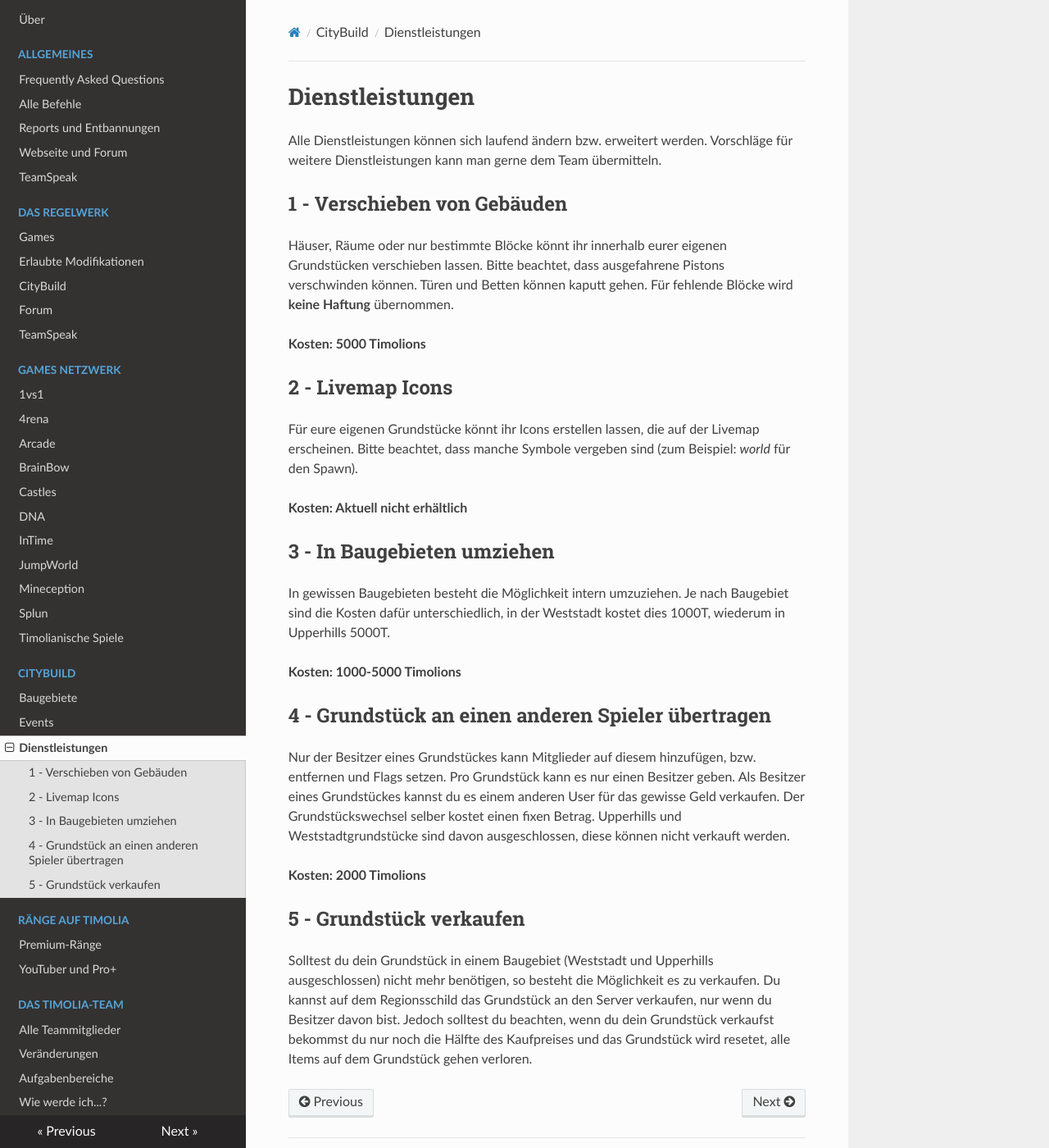
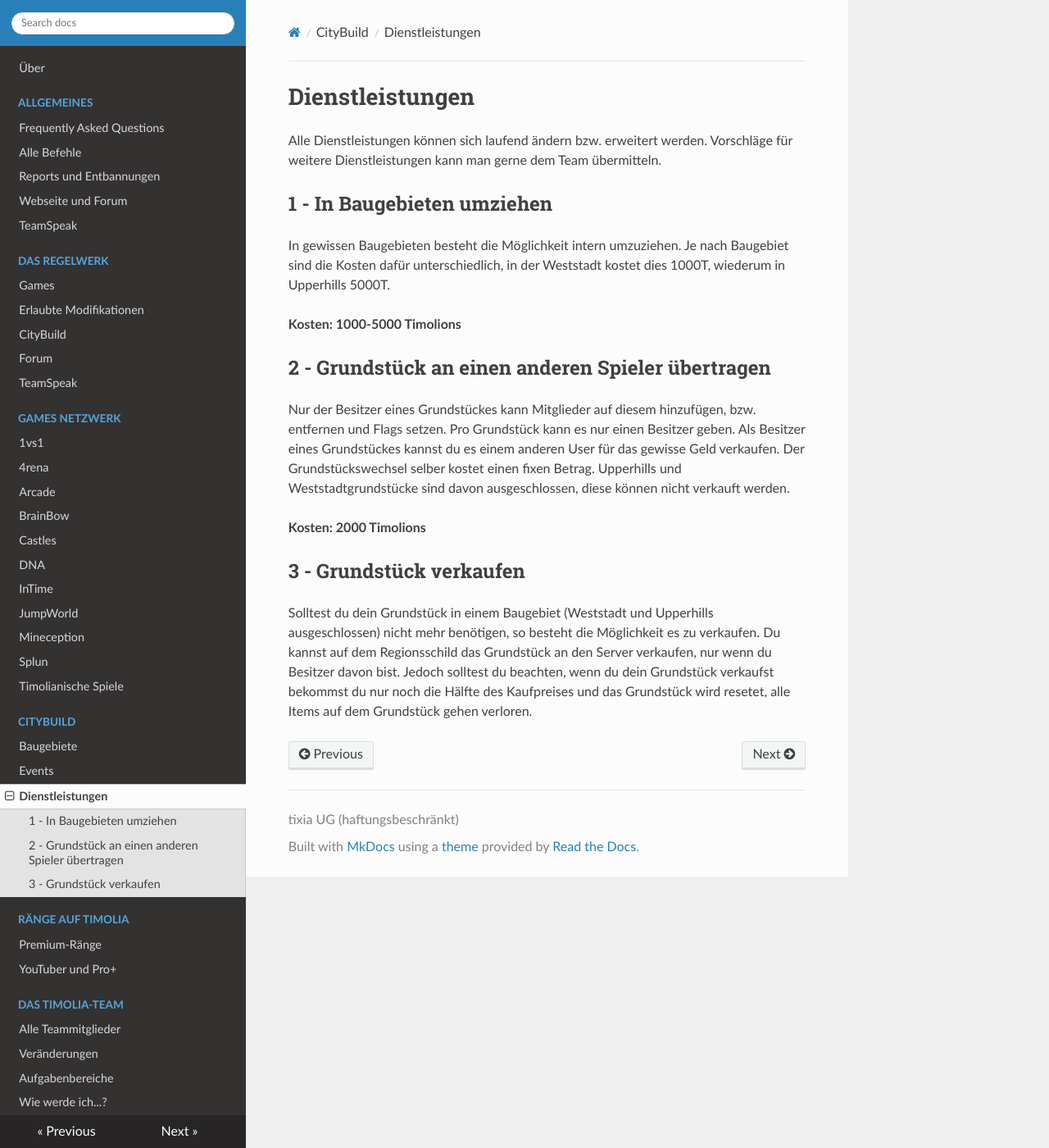
Before and after one commit to TimoliaDE/HowTo, an MkDocs documentation site: the page built from docs/city/dienstleistungen.md, in a window 1280 px wide and 1400 px high. Shown: the whole window at 82% size. Built offline with MkDocs 1.6.1, drawn with Linux system fonts in a browser that asks for light colours; nearby versions of some CDN libraries; old or Windows-style settings are respelled for this version of MkDocs.

Commit message:
Update dienstleistungen.md

```diff
--- a/docs/city/dienstleistungen.md
+++ b/docs/city/dienstleistungen.md
@@ -1,27 +1,14 @@
-
 # Dienstleistungen
 Alle Dienstleistungen können sich laufend ändern bzw. erweitert werden. Vorschläge für weitere Dienstleistungen kann man gerne dem Team übermitteln.
 
-## 1 - Verschieben von Gebäuden
-Häuser, Räume oder nur bestimmte Blöcke könnt ihr innerhalb eurer eigenen Grundstücken verschieben lassen.
-Bitte beachtet, dass ausgefahrene Pistons verschwinden können. Türen und Betten können kaputt gehen. Für fehlende Blöcke wird <strong>keine Haftung</strong> übernommen.
-
-<strong>Kosten: 5000 Timolions</strong>
-
-## 2 - Livemap Icons
-
-Für eure eigenen Grundstücke könnt ihr Icons erstellen lassen, die auf der Livemap erscheinen. Bitte beachtet, dass manche Symbole vergeben sind (zum Beispiel: <i>world</i> für den Spawn).
-
-<strong>Kosten: Aktuell nicht erhältlich</strong>
-
-## 3 - In Baugebieten umziehen
+## 1 - In Baugebieten umziehen
 
 In gewissen Baugebieten besteht die Möglichkeit intern umzuziehen. Je nach Baugebiet sind die Kosten dafür unterschiedlich,
 in der Weststadt kostet dies 1000T, wiederum in Upperhills 5000T.
 
 <strong>Kosten: 1000-5000 Timolions</strong>
 
-## 4 - Grundstück an einen anderen Spieler übertragen
+## 2 - Grundstück an einen anderen Spieler übertragen
 
 Nur der Besitzer eines Grundstückes kann Mitglieder auf diesem hinzufügen, bzw. entfernen und Flags setzen. Pro Grundstück kann es nur einen Besitzer geben.
 Als Besitzer eines Grundstückes kannst du es einem anderen User für das gewisse Geld verkaufen. Der Grundstückswechsel selber kostet einen fixen Betrag.
@@ -29,7 +16,7 @@ Upperhills und Weststadtgrundstücke sind davon ausgeschlossen, diese können ni
 
 <strong>Kosten: 2000 Timolions</strong>
 
-## 5 - Grundstück verkaufen
+## 3 - Grundstück verkaufen
 
 Solltest du dein Grundstück in einem Baugebiet (Weststadt und Upperhills ausgeschlossen) nicht mehr benötigen, so besteht die Möglichkeit es zu verkaufen.
 Du kannst auf dem Regionsschild das Grundstück an den Server verkaufen, nur wenn du Besitzer davon bist. Jedoch solltest du beachten, wenn du dein Grundstück verkaufst bekommst du
```
